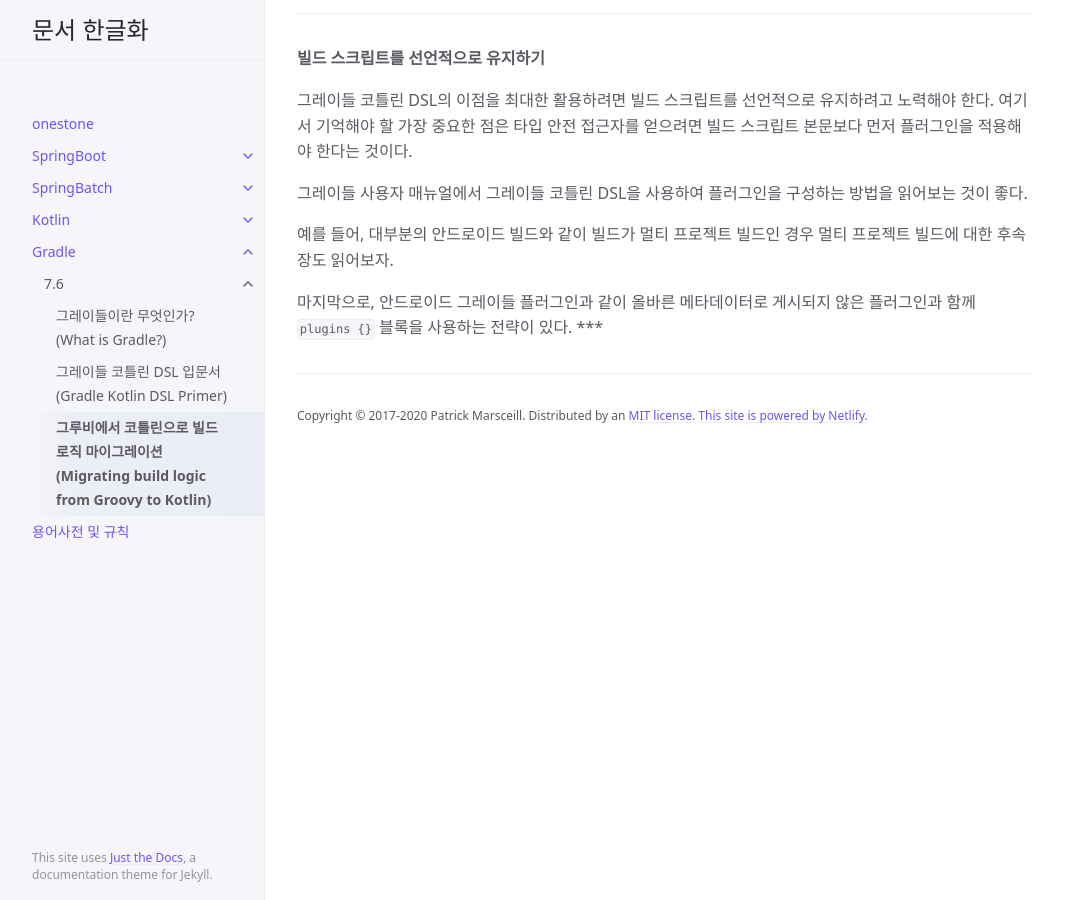
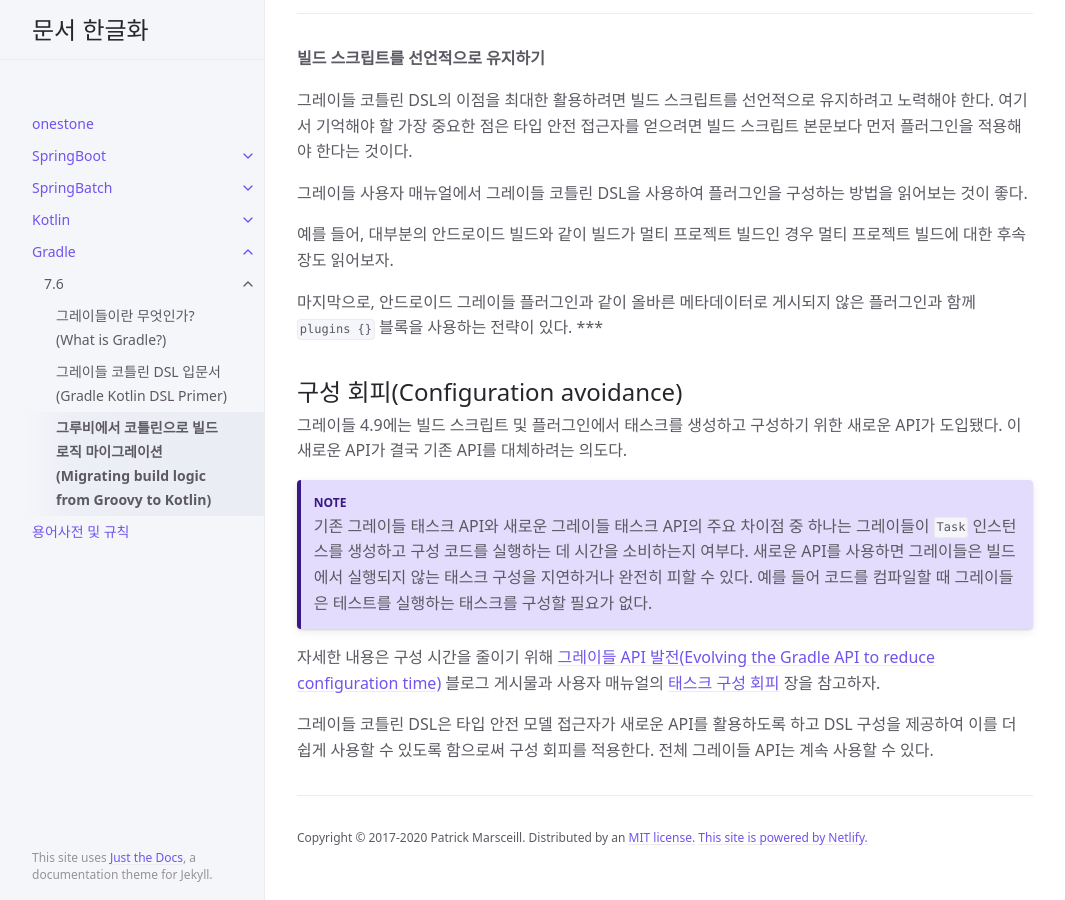
Before and after one commit to onestone9900/onestone9900.github.io, a Jekyll site: the page built from docs/gradle/7.6/3.migrating_from_groovy_to_kotlin_dsl.md, in a window 1280 px wide and 900 px high, scrolled down 7348 px. Shown: the whole window, without its empty margins (107-1172 px from the left). Built offline with Jekyll 4.4.1, drawn with Linux system fonts in a browser that asks for light colours.

Commit message:
docs: gradle - Configuration avoidance

```diff
--- a/docs/gradle/7.6/3.migrating_from_groovy_to_kotlin_dsl.md
+++ b/docs/gradle/7.6/3.migrating_from_groovy_to_kotlin_dsl.md
@@ -277,3 +277,14 @@ IDE는 플러그인이 제공하는 구성 요소를 알고 있으므로 IDE에
 
 마지막으로, 안드로이드 그레이들 플러그인과 같이 올바른 메타데이터로 게시되지 않은 플러그인과 함께 `plugins {}` 블록을 사용하는 전략이 있다.
 ***
+
+
+## 구성 회피(Configuration avoidance)
+그레이들 4.9에는 빌드 스크립트 및 플러그인에서 태스크를 생성하고 구성하기 위한 새로운 API가 도입됐다. 이 새로운 API가 결국 기존 API를 대체하려는 의도다.
+
+{: .note}
+기존 그레이들 태스크 API와 새로운 그레이들 태스크 API의 주요 차이점 중 하나는 그레이들이 `Task` 인스턴스를 생성하고 구성 코드를 실행하는 데 시간을 소비하는지 여부다. 새로운 API를 사용하면 그레이들은 빌드에서 실행되지 않는 태스크 구성을 지연하거나 완전히 피할 수 있다. 예를 들어 코드를 컴파일할 때 그레이들은 테스트를 실행하는 태스크를 구성할 필요가 없다.
+
+자세한 내용은 구성 시간을 줄이기 위해 [그레이들 API 발전(Evolving the Gradle API to reduce configuration time)](https://blog.gradle.org/preview-avoiding-task-configuration-time?_gl=1*v4crvm*_ga*MTA5NjA5NTMyOC4xNjgxMjIxMTIx*_ga_7W7NC6YNPT*MTY5NjQ2ODQwMi41My4wLjE2OTY0Njg0MDIuNjAuMC4w) 블로그 게시물과 사용자 매뉴얼의 [태스크 구성 회피](https://docs.gradle.org/7.6/userguide/task_configuration_avoidance.html#task_configuration_avoidance) 장을 참고하자.
+
+그레이들 코틀린 DSL은 타입 안전 모델 접근자가 새로운 API를 활용하도록 하고 DSL 구성을 제공하여 이를 더 쉽게 사용할 수 있도록 함으로써 구성 회피를 적용한다. 전체 그레이들 API는 계속 사용할 수 있다.
```
Also changed, not shown: docs/grossary/index.md (+1 -0 lines).
